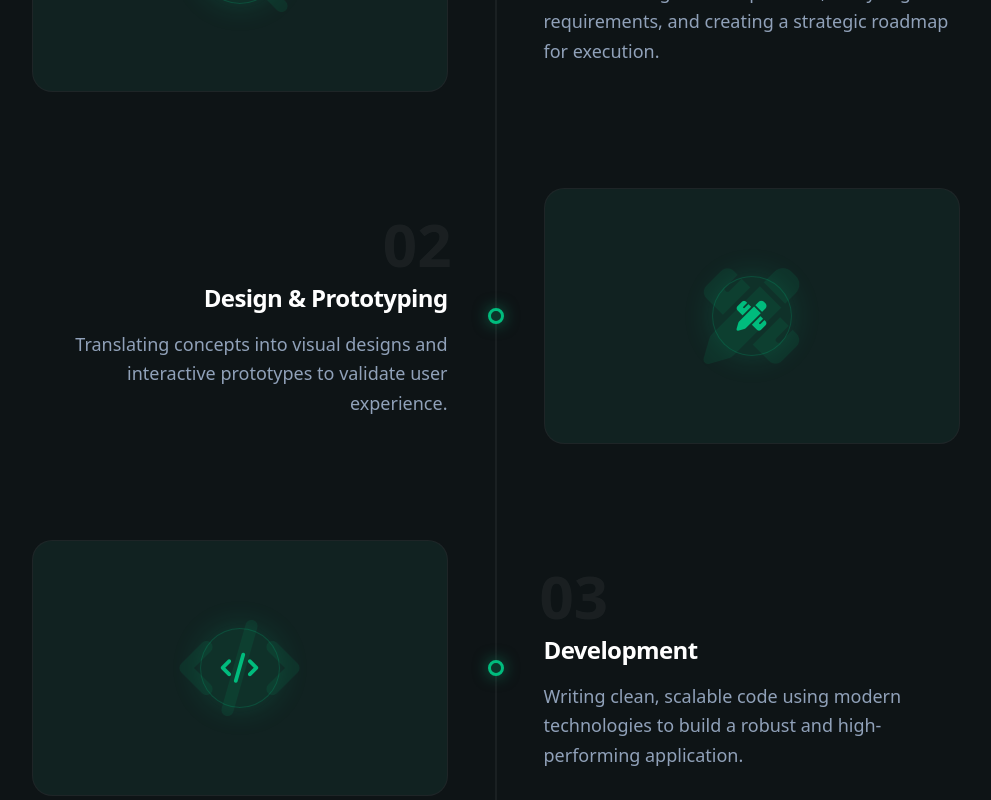
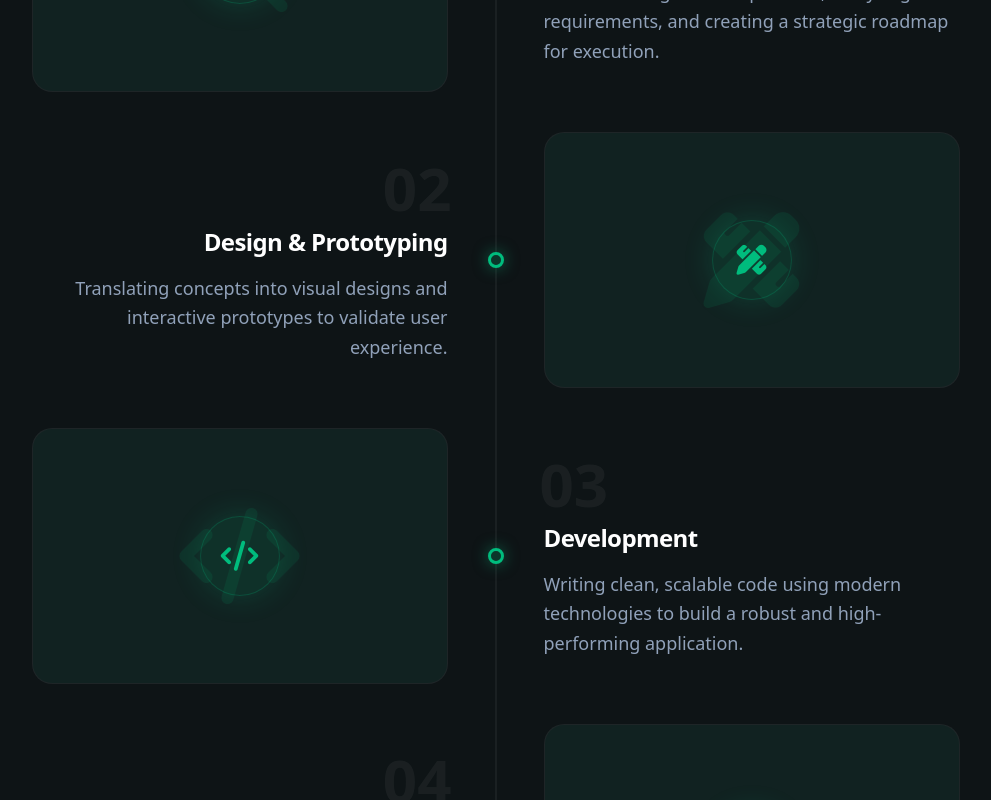
Before and after one commit to sujon-258549/ma-sujon-mia-portfolio-5, a Next.js app: page / in a window 1280 px wide. Shown: the part 1720-2520 px from the top of the page, without its empty margins (137-1128 px from the left). Built offline with nearby package versions, Linux system fonts and the light colour scheme; no server answers.

Commit message:
feat: Add EducationSection and WorkflowSection components along with global styles.

```diff
--- a/src/app/globals.css
+++ b/src/app/globals.css
@@ -159,8 +159,8 @@
   max-width: 1100px;
   margin-left: auto;
   margin-right: auto;
-  padding-left: 1.5rem; /* px-6 equivalent */
-  padding-right: 1.5rem;
+  padding-left: 20px; /* px-6 equivalent */
+  padding-right: 20px;
 }
 
 /* Responsive section spacing - less gap on mobile */
--- a/src/components/EducationSection.tsx
+++ b/src/components/EducationSection.tsx
@@ -83,7 +83,7 @@ const EducationSection = ({ initialData }: EducationSectionProps) => {
   return (
     <section
       id="education"
-      className={`section-spacing bg-[#121A1C] relative px-4 md:px-0 transition-all duration-300 ${!sectionData.isActive ? "opacity-50 grayscale hover:opacity-100 transition-opacity" : ""}`}
+      className={`section-spacing bg-[#121A1C] relative  transition-all duration-300 ${!sectionData.isActive ? "opacity-50 grayscale hover:opacity-100 transition-opacity" : ""}`}
     >
       {/* Admin Edit Trigger */}
       {isAuthorized && (
@@ -136,7 +136,7 @@ const EducationSection = ({ initialData }: EducationSectionProps) => {
                 <div className="flex flex-col md:flex-row md:items-start md:justify-between gap-6">
                   <div className="flex-1">
                     <div className="flex items-start gap-4 mb-4">
-                      <div className="p-4 bg-emerald-500/10 rounded-2xl border border-emerald-500/15 group-hover/item:scale-110 transition-transform w-14 h-14 flex items-center justify-center">
+                      <div className="p-4 hidden md:flex bg-emerald-500/10 rounded-2xl border border-emerald-500/15 group-hover/item:scale-110 transition-transform w-14 h-14 flex items-center justify-center">
                         <i
                           className={`${edu.icon || "fa-solid fa-graduation-cap"} text-2xl text-emerald-500`}
                         ></i>
--- a/src/components/ProjectsSection.tsx
+++ b/src/components/ProjectsSection.tsx
@@ -353,7 +353,7 @@ const ProjectsSection = ({
                 <Link
                   href={project.liveUrl}
                   target="_blank"
-                  className="flex items-center justify-center gap-2 bg-emerald-500 text-black font-bold text-xs py-2 rounded-xl hover:bg-[#121A1C] hover:text-white transition-all active:scale-95"
+                  className="flex items-center justify-center gap-2 bg-emerald-500 text-black font-bold text-xs py-[11px] rounded-md hover:bg-[#121A1C] hover:text-white transition-all active:scale-95"
                 >
                   <i className="fa-solid fa-arrow-up-right-from-square text-xs"></i>
                   Live Demo
@@ -361,7 +361,7 @@ const ProjectsSection = ({
                 <Link
                   href={project.githubUrl}
                   target="_blank"
-                  className="flex items-center justify-center gap-2 bg-white/5 border border-white/10 text-white font-bold text-xs py-2.5 rounded-xl hover:bg-white/10 transition-all active:scale-95"
+                  className="flex items-center justify-center gap-2 bg-white/5 border border-white/10 text-white font-bold text-xs py-[11px] rounded-md hover:bg-white/10 transition-all active:scale-95"
                 >
                   <i className="fa-brands fa-github text-sm"></i>
                   View Code
--- a/src/components/WorkflowSection.tsx
+++ b/src/components/WorkflowSection.tsx
@@ -153,11 +153,11 @@ const WorkflowSection = ({ initialData }: WorkflowSectionProps) => {
             <div className="absolute inset-0 bg-emerald-500 w-full h-full -translate-y-full animate-[flow_3s_infinite_linear] opacity-50" />
           </div>
 
-          <div className="space-y-12 md:space-y-24 relative">
+          <div className="space-y-6 md:space-y-10 relative">
             {sectionData.steps.map((step, index) => (
               <div
                 key={step.id}
-                className={`workflow-step opacity-0 translate-y-10 transition-all duration-1000 ease-out flex flex-col md:flex-row items-center gap-8 md:gap-0 relative`}
+                className={`workflow-step opacity-0 translate-y-10 transition-all duration-1000 ease-out flex flex-col md:flex-row items-center gap-6 md:gap-0 relative`}
                 style={{ transitionDelay: `${index * 150}ms` }}
               >
                 {/* Left Side */}
```
